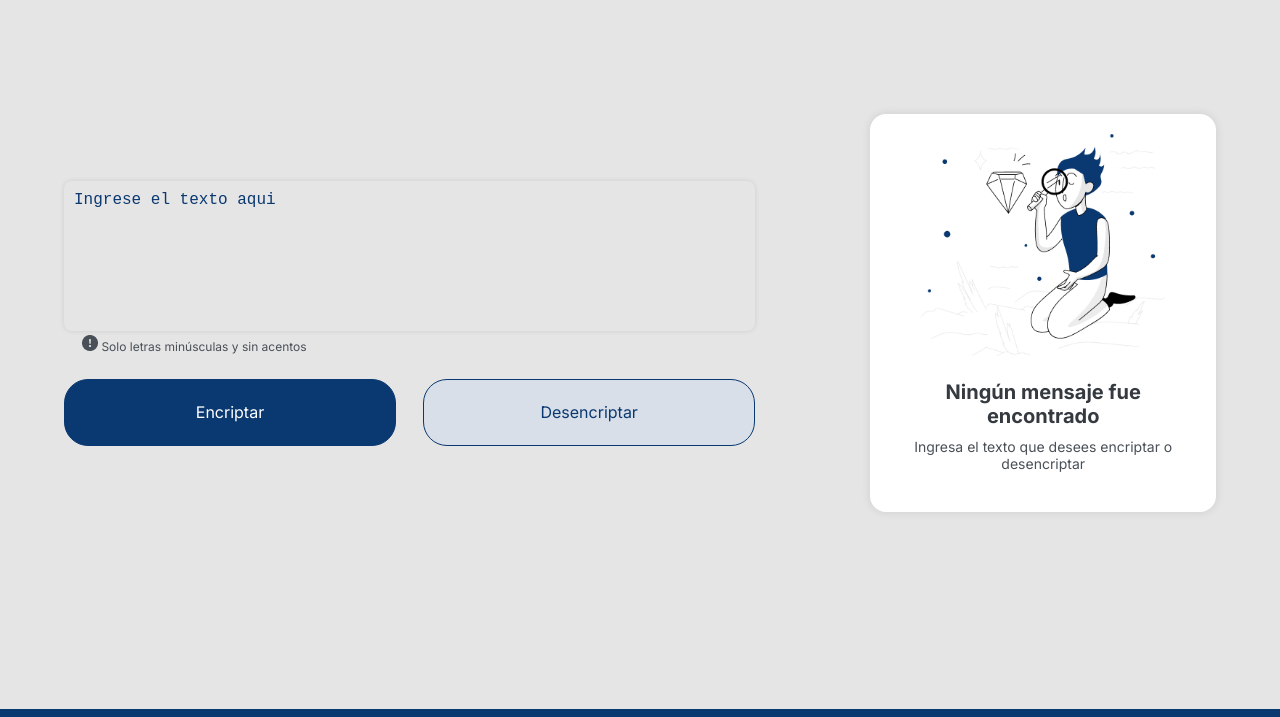
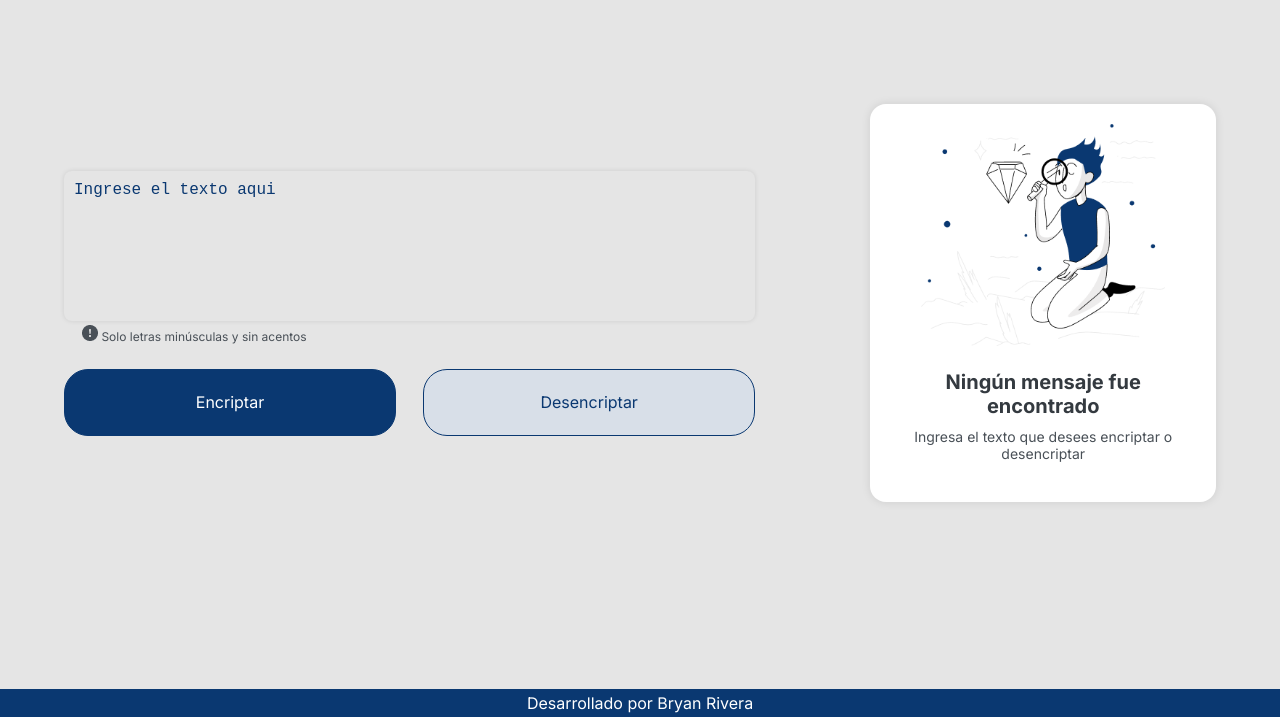
Before and after one commit to bryanriv99/Encriptador, a plain HTML site: page index.html in a window 1280 px wide. Shown: the part 83-800 px from the top of the page. Drawn offline with Linux system fonts and the light colour scheme.

Commit message:
Agregue un pie de pagina

```diff
--- a/index.html
+++ b/index.html
@@ -41,6 +41,7 @@
         </section>
     </main>
     <footer class="footer">
+        <p>Desarrollado por Bryan Rivera</p>
     </footer>
     <script src="encriptador.js"></script>
 
```
